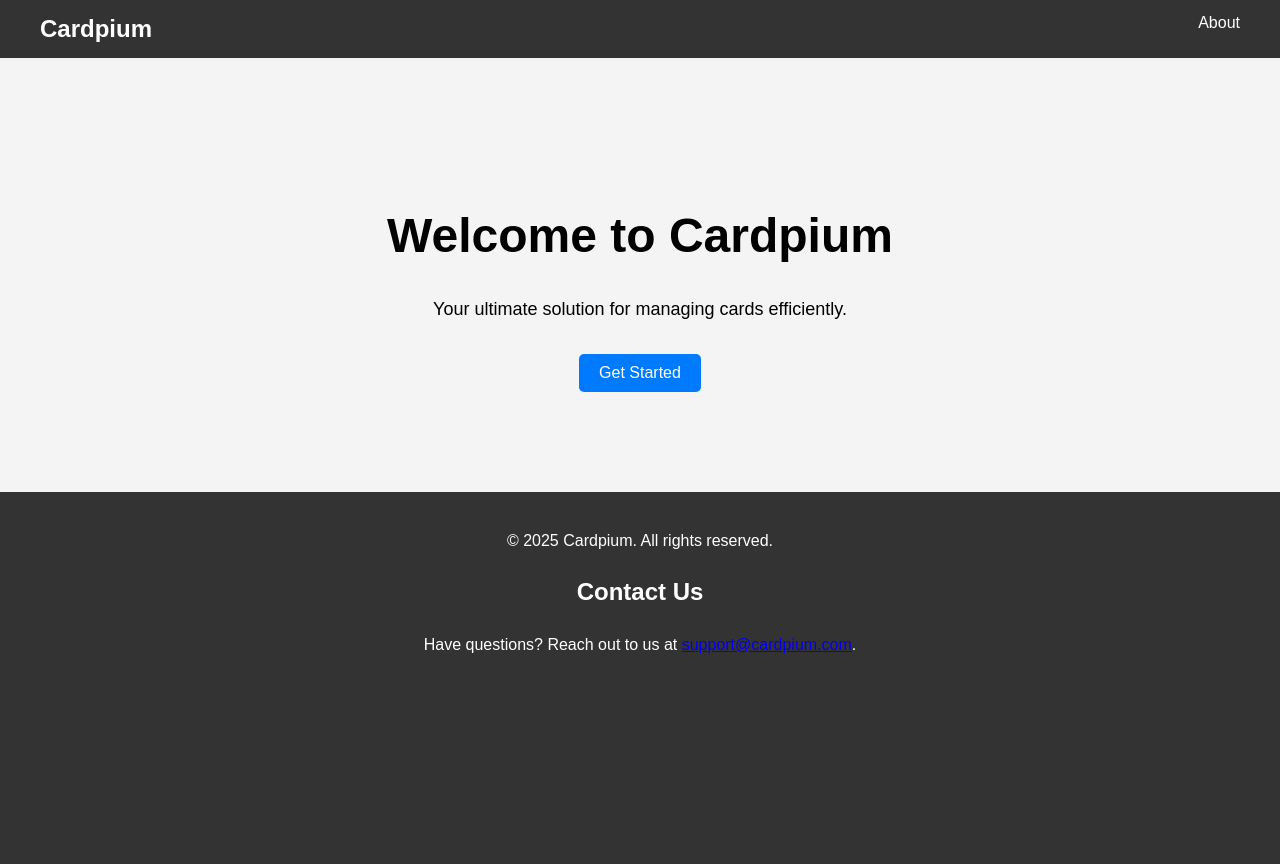
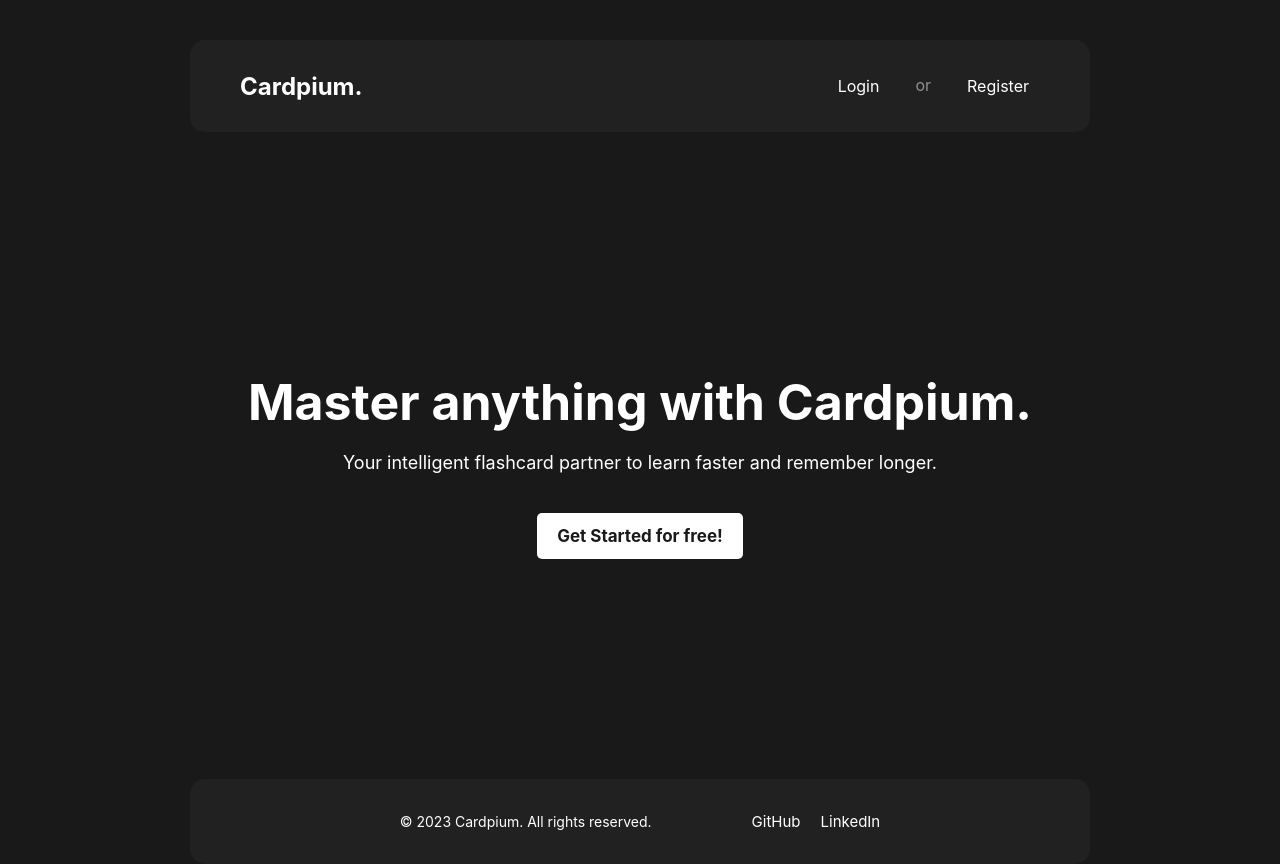
Before and after one commit to joaolscosta/cardpium, a React (Vite) app in the folder cardpium/: page / in a window 1280 px wide. Before the commit the page ends 800 px from the top, so only its background shows below. Built offline with nearby package versions, Linux system fonts and the light colour scheme.

Commit message:
feat: Added initial landpage.

```diff
--- a/cardpium/src/App.css
+++ b/cardpium/src/App.css
@@ -1,114 +1,121 @@
-/* General Styles */
+html,
 body {
    margin: 0;
-   font-family: Arial, sans-serif;
-   line-height: 1.6;
-   background: #333;
+   font-family: "Inter", sans-serif;
+   background-color: #191919;
+   height: 100%;
 }
 
-.container {
-   max-width: 1200px;
-   margin: 0 auto;
-   padding: 0 20px;
+.landing-page {
+   min-height: 100vh;
+   display: flex;
+   flex-direction: column;
 }
 
-/* Topbar */
 .topbar {
-   background: #333;
-   color: #fff;
-   padding: 10px 0;
+   display: flex;
+   justify-content: space-between;
+   align-items: center;
+   padding: 30px 20px;
+   margin: 40px 190px;
+   background-color: #212121;
+   border-radius: 15px;
 }
 
-.topbar .logo {
-   display: inline-block;
-   font-size: 24px;
+.logo {
+   color: white;
+   font-size: 1.5rem;
    font-weight: bold;
+   margin: 0 30px;
+}
+
+.or {
+   color: white;
+   font-size: 1rem;
+   margin: 5px 10px;
+   opacity: 0.5;
+}
+
+.auth-buttons {
+   display: flex;
+   gap: 15px;
+   margin: 0 30px;
+}
+
+.auth-buttons a {
+   color: white;
+   text-decoration: none;
+   font-size: 1rem;
+   padding: 5px 10px;
+   border: 1px solid transparent;
+   border-radius: 5px;
+   transition: all 0.3s ease;
+}
+
+.auth-buttons a:hover {
+   background-color: #333;
+   border-color: #555;
+}
+
+.hero {
+   display: flex;
+   flex-direction: column;
+   align-items: center;
+   justify-content: center;
+   text-align: center;
+   margin: 200px 0;
+}
+
+.hero h1 {
+   color: white;
+   font-size: 50px;
    margin: 0;
 }
 
-.topbar nav {
-   float: right;
+.hero p {
+   color: white;
+   font-size: 18px;
+   margin: 20px 0;
 }
 
-.topbar .nav-links {
-   list-style: none;
-   margin: 0;
-   padding: 0;
-   display: flex;
+.get-started-button {
+   background-color: #ffffff;
+   color: #191919;
+   padding: 13px 20px;
+   border-radius: 5px;
+   text-decoration: none;
+   font-size: 17px;
+   font-weight: bold;
+   margin: 20px auto;
+   display: inline-block;
 }
 
-.topbar .nav-links li {
-   margin-left: 20px;
+footer {
+   display: flex;
+   justify-content: center;
+   align-items: center;
+   padding: 20px 0;
+   margin: 0px 190px;
+   border-radius: 15px;
+   background-color: #212121;
+   color: white;
+   font-size: 14px;
 }
 
-.topbar .nav-links a {
-   color: #fff;
-   text-decoration: none;
+.footer-content {
+   display: flex;
+   justify-content: center;
+   align-items: center;
+   gap: 100px;
 }
 
-.topbar .nav-links a:hover {
-   text-decoration: underline;
+.social-icons {
+   display: flex;
+   gap: 20px;
 }
 
-/* Hero Section */
-.hero {
-   text-align: center;
-   padding: 100px 20px;
-   background: #f4f4f4;
+.social-icons a {
+   color: white;
+   text-decoration: none;
+   font-size: 15px;
 }
-
-.hero h1 {
-   font-size: 48px;
-   margin-bottom: 20px;
-}
-
-.hero p {
-   font-size: 18px;
-   margin-bottom: 30px;
-}
-
-.cta-button {
-   background: #007bff;
-   color: #fff;
-   border: none;
-   padding: 10px 20px;
-   font-size: 16px;
-   cursor: pointer;
-   border-radius: 5px;
-}
-
-.cta-button:hover {
-   background: #0056b3;
-}
-
-/* Sections */
-.section {
-   padding: 50px 20px;
-   text-align: center;
-}
-
-.section h2 {
-   font-size: 32px;
-   margin-bottom: 20px;
-}
-
-.section p,
-.section ul {
-   font-size: 18px;
-}
-
-.section ul {
-   list-style: none;
-   padding: 0;
-}
-
-.section ul li {
-   margin-bottom: 10px;
-}
-
-.footer {
-   text-align: center;
-   padding: 20px;
-   background: #333;
-   color: #fff;
-}
--- a/cardpium/src/components/LandingPage.jsx
+++ b/cardpium/src/components/LandingPage.jsx
@@ -3,41 +3,40 @@ import React from "react";
 function LandingPage() {
    return (
       <>
-         {/* Topbar */}
-         <header className="topbar">
-            <div className="container">
-               <h1 className="logo">Cardpium</h1>
-               <nav>
-                  <ul className="nav-links">
-                     <li>
-                        <a href="#about">About</a>
-                     </li>
-                  </ul>
-               </nav>
+         <div className="landing-page">
+            <div className="topbar">
+               <div className="logo">Cardpium.</div>
+               <div className="auth-buttons">
+                  <a href="login">Login</a>
+                  <p className="or">or</p>
+                  <a href="register">Register</a>
+               </div>
             </div>
-         </header>
 
-         {/* Landing Page Content */}
-         <main className="landing">
-            <section className="hero">
-               <h1>Welcome to Cardpium</h1>
-               <p>Your ultimate solution for managing cards efficiently.</p>
-               <button className="cta-button">Get Started</button>
-            </section>
-         </main>
+            <div className="hero">
+               <div className="hero-text">
+                  <h1>Master anything with Cardpium.</h1>
+                  <p>Your intelligent flashcard partner to learn faster and remember longer.</p>
+                  <a href="register" className="get-started-button">
+                     Get Started for free!
+                  </a>
+               </div>
+            </div>
 
-         {/* Footer */}
-         <footer className="footer">
-            <div className="container">
-               <p>&copy; 2025 Cardpium. All rights reserved.</p>
-               <section id="contact">
-                  <h2>Contact Us</h2>
-                  <p>
-                     Have questions? Reach out to us at <a href="mailto:support@cardpium.com">support@cardpium.com</a>.
-                  </p>
-               </section>
-            </div>
-         </footer>
+            <footer>
+               <div className="footer-content">
+                  <p>© 2023 Cardpium. All rights reserved.</p>
+                  <div className="social-icons">
+                     <a href="https://github.com" target="_blank" rel="noopener noreferrer">
+                        GitHub
+                     </a>
+                     <a href="https://linkedin.com" target="_blank" rel="noopener noreferrer">
+                        LinkedIn
+                     </a>
+                  </div>
+               </div>
+            </footer>
+         </div>
       </>
    );
 }
--- a/cardpium/src/output.css
+++ b/cardpium/src/output.css
@@ -1,316 +1,114 @@
-/*! tailwindcss v4.1.4 | MIT License | https://tailwindcss.com */
-@layer theme, base, components, utilities;
-@layer theme {
-   :root,
-   :host {
-      --font-sans: ui-sans-serif, system-ui, sans-serif, "Apple Color Emoji", "Segoe UI Emoji", "Segoe UI Symbol",
-         "Noto Color Emoji";
-      --font-mono: ui-monospace, SFMono-Regular, Menlo, Monaco, Consolas, "Liberation Mono", "Courier New", monospace;
-      --default-font-family: var(--font-sans);
-      --default-mono-font-family: var(--font-mono);
+/* General Styles */
+body {
+   margin: 0;
+   font-family: Arial, sans-serif;
+   line-height: 1.6;
+   background: #333;
 }
+
+.container {
+   max-width: 1200px;
+   margin: 0 auto;
+   padding: 0 20px;
 }
-@layer base {
-   *,
-   ::after,
-   ::before,
-   ::backdrop,
-   ::file-selector-button {
-      box-sizing: border-box;
+
+/* Topbar */
+.topbar {
+   background: #333;
+   color: #fff;
+   padding: 10px 0;
+}
+
+.topbar .logo {
+   display: inline-block;
+   font-size: 24px;
+   font-weight: bold;
+   margin: 0;
+}
+
+.topbar nav {
+   float: right;
+}
+
+.topbar .nav-links {
+   list-style: none;
    margin: 0;
    padding: 0;
-      border: 0 solid;
+   display: flex;
 }
-   html,
-   :host {
-      line-height: 1.5;
-      -webkit-text-size-adjust: 100%;
-      tab-size: 4;
-      font-family: var(
-         --default-font-family,
-         ui-sans-serif,
-         system-ui,
-         sans-serif,
-         "Apple Color Emoji",
-         "Segoe UI Emoji",
-         "Segoe UI Symbol",
-         "Noto Color Emoji"
-      );
-      font-feature-settings: var(--default-font-feature-settings, normal);
-      font-variation-settings: var(--default-font-variation-settings, normal);
-      -webkit-tap-highlight-color: transparent;
+
+.topbar .nav-links li {
+   margin-left: 20px;
 }
-   hr {
-      height: 0;
-      color: inherit;
-      border-top-width: 1px;
+
+.topbar .nav-links a {
+   color: #fff;
+   text-decoration: none;
 }
-   abbr:where([title]) {
-      -webkit-text-decoration: underline dotted;
-      text-decoration: underline dotted;
+
+.topbar .nav-links a:hover {
+   text-decoration: underline;
 }
-   h1,
-   h2,
-   h3,
-   h4,
-   h5,
-   h6 {
-      font-size: inherit;
-      font-weight: inherit;
+
+/* Hero Section */
+.hero {
+   text-align: center;
+   padding: 100px 20px;
+   background: #f4f4f4;
 }
-   a {
-      color: inherit;
-      -webkit-text-decoration: inherit;
-      text-decoration: inherit;
+
+.hero h1 {
+   font-size: 48px;
+   margin-bottom: 20px;
 }
-   b,
-   strong {
-      font-weight: bolder;
+
+.hero p {
+   font-size: 18px;
+   margin-bottom: 30px;
 }
-   code,
-   kbd,
-   samp,
-   pre {
-      font-family: var(
-         --default-mono-font-family,
-         ui-monospace,
-         SFMono-Regular,
-         Menlo,
-         Monaco,
-         Consolas,
-         "Liberation Mono",
-         "Courier New",
-         monospace
-      );
-      font-feature-settings: var(--default-mono-font-feature-settings, normal);
-      font-variation-settings: var(--default-mono-font-variation-settings, normal);
-      font-size: 1em;
+
+.cta-button {
+   background: #007bff;
+   color: #fff;
+   border: none;
+   padding: 10px 20px;
+   font-size: 16px;
+   cursor: pointer;
+   border-radius: 5px;
 }
-   small {
-      font-size: 80%;
+
+.cta-button:hover {
+   background: #0056b3;
 }
-   sub,
-   sup {
-      font-size: 75%;
-      line-height: 0;
-      position: relative;
-      vertical-align: baseline;
+
+/* Sections */
+.section {
+   padding: 50px 20px;
+   text-align: center;
 }
-   sub {
-      bottom: -0.25em;
+
+.section h2 {
+   font-size: 32px;
+   margin-bottom: 20px;
 }
-   sup {
-      top: -0.5em;
+
+.section p,
+.section ul {
+   font-size: 18px;
 }
-   table {
-      text-indent: 0;
-      border-color: inherit;
-      border-collapse: collapse;
-   }
-   :-moz-focusring {
-      outline: auto;
-   }
-   progress {
-      vertical-align: baseline;
-   }
-   summary {
-      display: list-item;
-   }
-   ol,
-   ul,
-   menu {
+
+.section ul {
    list-style: none;
-   }
-   img,
-   svg,
-   video,
-   canvas,
-   audio,
-   iframe,
-   embed,
-   object {
-      display: block;
-      vertical-align: middle;
-   }
-   img,
-   video {
-      max-width: 100%;
-      height: auto;
-   }
-   button,
-   input,
-   select,
-   optgroup,
-   textarea,
-   ::file-selector-button {
-      font: inherit;
-      font-feature-settings: inherit;
-      font-variation-settings: inherit;
-      letter-spacing: inherit;
-      color: inherit;
-      border-radius: 0;
-      background-color: transparent;
-      opacity: 1;
-   }
-   :where(select:is([multiple], [size])) optgroup {
-      font-weight: bolder;
-   }
-   :where(select:is([multiple], [size])) optgroup option {
-      padding-inline-start: 20px;
-   }
-   ::file-selector-button {
-      margin-inline-end: 4px;
-   }
-   ::placeholder {
-      opacity: 1;
-   }
-   @supports (not (-webkit-appearance: -apple-pay-button)) or (contain-intrinsic-size: 1px) {
-      ::placeholder {
-         color: currentcolor;
-         @supports (color: color-mix(in lab, red, red)) {
-            color: color-mix(in oklab, currentcolor 50%, transparent);
-         }
-      }
-   }
-   textarea {
-      resize: vertical;
-   }
-   ::-webkit-search-decoration {
-      -webkit-appearance: none;
-   }
-   ::-webkit-date-and-time-value {
-      min-height: 1lh;
-      text-align: inherit;
-   }
-   ::-webkit-datetime-edit {
-      display: inline-flex;
-   }
-   ::-webkit-datetime-edit-fields-wrapper {
    padding: 0;
 }
-   ::-webkit-datetime-edit,
-   ::-webkit-datetime-edit-year-field,
-   ::-webkit-datetime-edit-month-field,
-   ::-webkit-datetime-edit-day-field,
-   ::-webkit-datetime-edit-hour-field,
-   ::-webkit-datetime-edit-minute-field,
-   ::-webkit-datetime-edit-second-field,
-   ::-webkit-datetime-edit-millisecond-field,
-   ::-webkit-datetime-edit-meridiem-field {
-      padding-block: 0;
+
+.section ul li {
+   margin-bottom: 10px;
 }
-   :-moz-ui-invalid {
-      box-shadow: none;
+
+.footer {
+   text-align: center;
+   padding: 20px;
+   background: #333;
+   color: #fff;
 }
-   button,
-   input:where([type="button"], [type="reset"], [type="submit"]),
-   ::file-selector-button {
-      appearance: button;
-   }
-   ::-webkit-inner-spin-button,
-   ::-webkit-outer-spin-button {
-      height: auto;
-   }
-   [hidden]:where(:not([hidden="until-found"])) {
-      display: none !important;
-   }
-}
-@layer utilities;
-:root {
-   font-family: system-ui, Avenir, Helvetica, Arial, sans-serif;
-   line-height: 1.5;
-   font-weight: 400;
-   color-scheme: light dark;
-   color: rgba(255, 255, 255, 0.87);
-   background-color: #242424;
-   font-synthesis: none;
-   text-rendering: optimizeLegibility;
-   -webkit-font-smoothing: antialiased;
-   -moz-osx-font-smoothing: grayscale;
-}
-a {
-   font-weight: 500;
-   color: #646cff;
-   text-decoration: inherit;
-}
-a:hover {
-   color: #535bf2;
-}
-body {
-   margin: 0;
-   display: flex;
-   place-items: center;
-   min-width: 320px;
-   min-height: 100vh;
-}
-h1 {
-   font-size: 3.2em;
-   line-height: 1.1;
-}
-button {
-   border-radius: 8px;
-   border: 1px solid transparent;
-   padding: 0.6em 1.2em;
-   font-size: 1em;
-   font-weight: 500;
-   font-family: inherit;
-   background-color: #1a1a1a;
-   cursor: pointer;
-   transition: border-color 0.25s;
-}
-button:hover {
-   border-color: #646cff;
-}
-button:focus,
-button:focus-visible {
-   outline: 4px auto -webkit-focus-ring-color;
-}
-@media (prefers-color-scheme: light) {
-   :root {
-      color: #213547;
-      background-color: #ffffff;
-   }
-   a:hover {
-      color: #747bff;
-   }
-   button {
-      background-color: #f9f9f9;
-   }
-}
-#root {
-   max-width: 1280px;
-   margin: 0 auto;
-   padding: 2rem;
-   text-align: center;
-}
-.logo {
-   height: 6em;
-   padding: 1.5em;
-   will-change: filter;
-   transition: filter 300ms;
-}
-.logo:hover {
-   filter: drop-shadow(0 0 2em #646cffaa);
-}
-.logo.react:hover {
-   filter: drop-shadow(0 0 2em #61dafbaa);
-}
-@keyframes logo-spin {
-   from {
-      transform: rotate(0deg);
-   }
-   to {
-      transform: rotate(360deg);
-   }
-}
-@media (prefers-reduced-motion: no-preference) {
-   a:nth-of-type(2) .logo {
-      animation: logo-spin infinite 20s linear;
-   }
-}
-.card {
-   padding: 2em;
-}
-.read-the-docs {
-   color: #888;
-}
```
Lines whose indentation alone changed are shown as unchanged.
